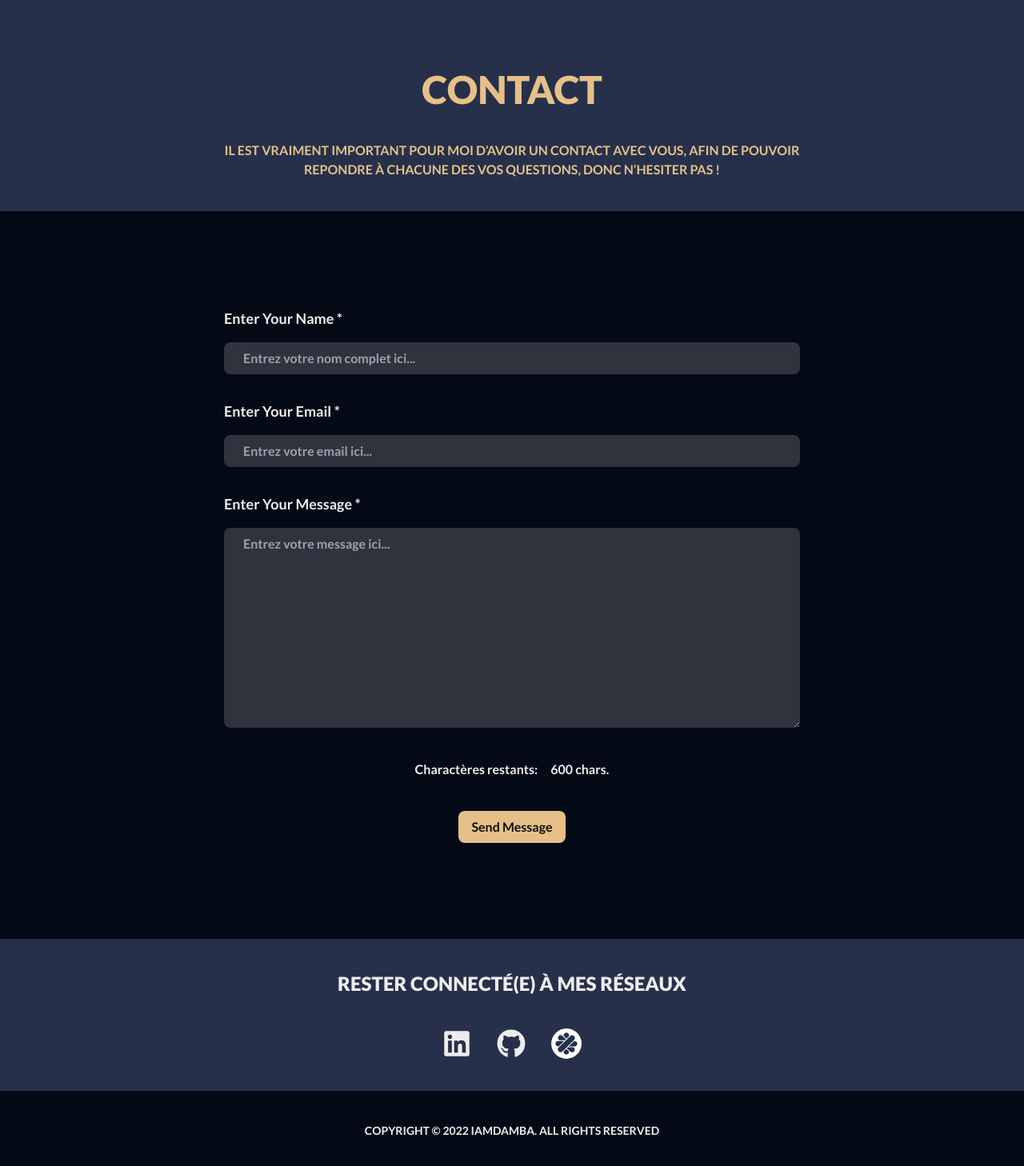
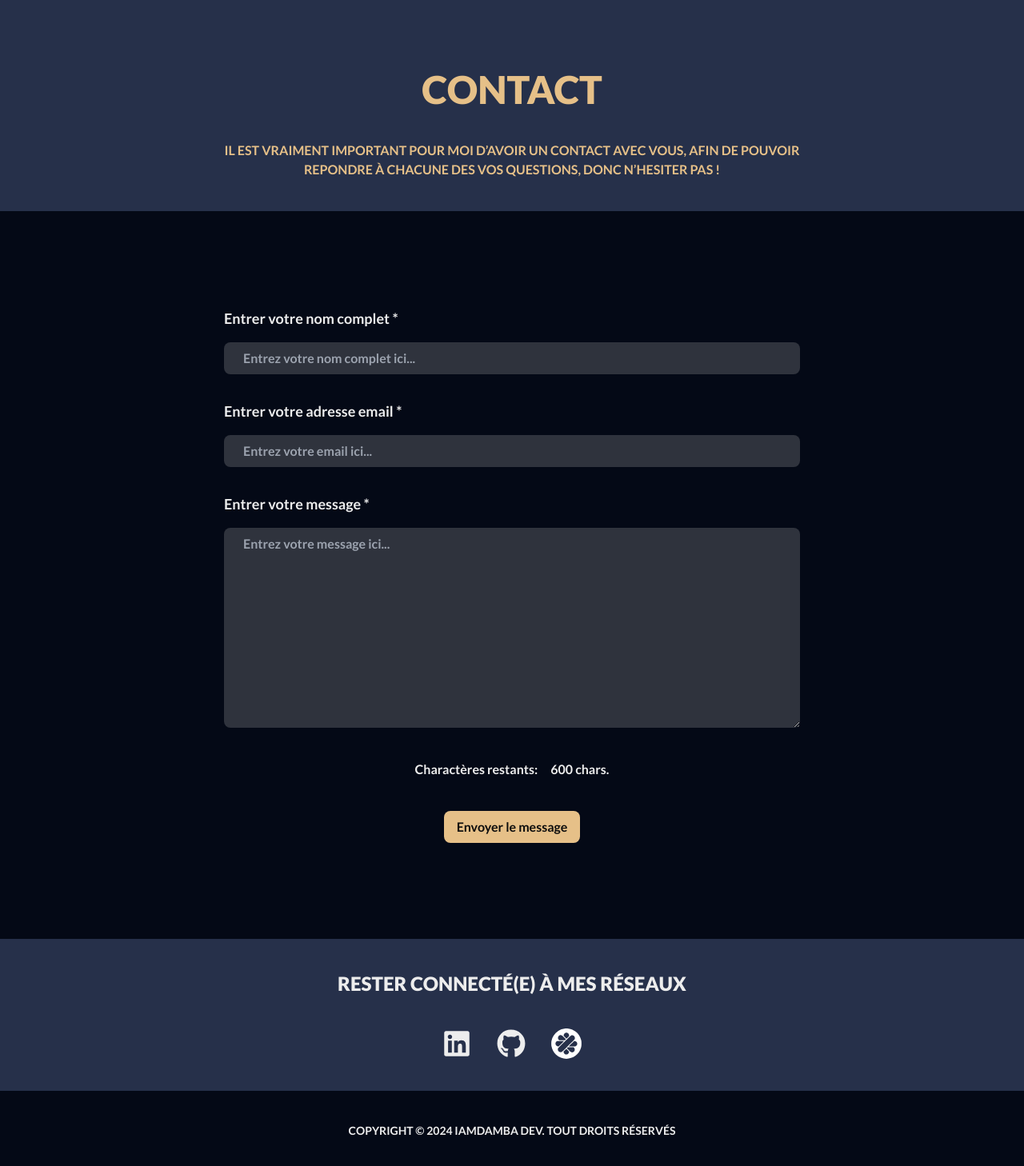
Before and after one commit to Iam4ealDamba/iamdamba-dev-portfolio, a Next.js app: page /contact in a window 1280 px wide. Shown: the part 72-1530 px from the top of the page at 80% size. Built offline with nearby package versions, Linux system fonts and the light colour scheme; no server answers.

Commit message:
Modification de textes

```diff
--- a/src/app/contact/page.tsx
+++ b/src/app/contact/page.tsx
@@ -149,7 +149,7 @@ const ContactPage: FC = ({}) => {
             <div className="top text-tw_text_dark px-10  space-y-8">
               <div className="input flex flex-col space-y-4">
                 <label htmlFor="name" className="text-tw_text_light text-lg">
-                  Enter Your Name *
+                  Entrer votre nom complet *
                 </label>
                 <Controller
                   control={control}
@@ -171,7 +171,7 @@ const ContactPage: FC = ({}) => {
               </div>
               <div className="input flex flex-col space-y-4">
                 <label htmlFor="email" className="text-tw_text_light text-lg">
-                  Enter Your Email *
+                  Entrer votre adresse email *
                 </label>
                 <Controller
                   control={control}
@@ -193,7 +193,7 @@ const ContactPage: FC = ({}) => {
               </div>
               <div className="input flex flex-col space-y-4">
                 <label htmlFor="message" className="text-tw_text_light text-lg">
-                  Enter Your Message *
+                  Entrer votre message *
                 </label>
                 <Controller
                   control={control}
@@ -227,7 +227,7 @@ const ContactPage: FC = ({}) => {
                 className="px-4 py-2 bg-tw_primary text-tw_text_dark rounded-lg"
                 onClick={handleSubmit(handleSubmitEmail)}
               >
-                Send Message
+                Envoyer le message
               </button>
             </div>
           </form>
--- a/src/layout/footer/index.tsx
+++ b/src/layout/footer/index.tsx
@@ -76,7 +76,7 @@ const Footer = () => {
       </div>
       <div className="bottom flex flex-col justify-center items-center py-10 text-center px-8">
         <p className="uppercase text-sm font-bold">
-          Copyright © 2022 IAMDAMBA. All Rights Reserved
+          Copyright © {new Date().getFullYear()} IAMDAMBA DEV. Tout droits réservés
         </p>
         <div
           className={`button fixed bottom-[4vh] right-20  px-3 py-3 cursor-pointer transition-all duration-200 text-tw_text_dark ${
```
